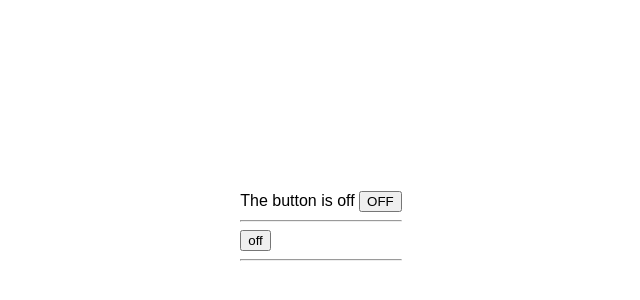
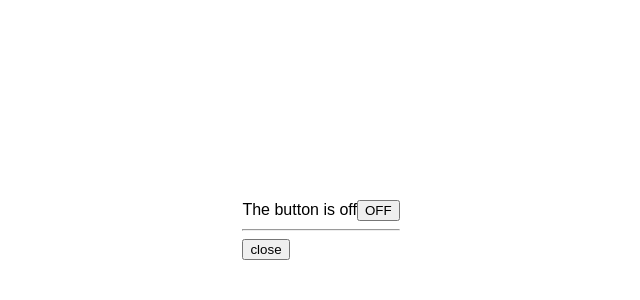
Before and after one commit to lyyourc/advanced-react-component-patterns, a React (Create React App) app: page / in a window 1280 px wide. Shown: the part 170-470 px from the top of the page, without its empty margins (319-959 px from the left). Built offline with nearby package versions, Linux system fonts and the light colour scheme.

Commit message:
c11 - render props

```diff
--- a/src/App.js
+++ b/src/App.js
@@ -2,34 +2,31 @@ import React, { Component } from 'react'
 import ReactDOM from 'react-dom'
 import logo from './logo.svg'
 import './App.css'
-import Toggle, { withToggle } from './components/Toggle'
+import Switch from './components/Switch'
+import Toggle from './components/Toggle'
 
 class MyToggle extends Component {
-  static ToggleMessage = withToggle(
-    ({ toggleContext: { on } }) =>
-      on ? 'Warning: The button is toggled on' : null
-  )
-
   render() {
-    const { toggleContext: { on, toggle } } = this.props
-    return <button onClick={toggle}>{on ? 'on' : 'off'}</button>
+    const { on, toggle } = this.props
+    return <button onClick={toggle}>{on ? 'open' : 'close'}</button>
   }
 }
 
-const MyToggleWrapper = withToggle(MyToggle)
 
 class App extends Component {
   render() {
     return (
       <div className="App">
-        <Toggle onToggle={this.handleToggle}>
-          <Toggle.On> The button is on </Toggle.On>
-          <Toggle.Off> The button is off </Toggle.Off>
-          <Toggle.Button />
-          <hr />
-          <MyToggleWrapper />
-          <hr />
-          <MyToggleWrapper.ToggleMessage />
+        <Toggle
+          onToggle={this.handleToggle}
+          render={({ on, toggle }) => (
+            <div>
+              {on ? 'The button is on' : 'The button is off'}
+              <Switch on={on} onClick={toggle} />
+              <hr />
+              <MyToggle on={on} toggle={toggle} />
+            </div>
+          )}>
         </Toggle>
       </div>
     )
--- a/src/components/Toggle.js
+++ b/src/components/Toggle.js
@@ -1,67 +1,17 @@
 import React, { Component } from 'react'
 import PropTypes, { func } from 'prop-types'
-import hoistNonReactStatic from 'hoist-non-react-statics'
-import Switch from './Switch'
-
-const TOGGLE_CONTEXT = '__toggle__'
-
-const ToggleOn = ({ children, toggleContext: { on } } = {}) => {
-  return on ? children : null
-}
-
-const ToggleOff = ({ children, toggleContext: { on } } = {}) => {
-  return on ? null : children
-}
-
-const ToggleButton = ({ toggleContext: { on, toggle }, ...props }) => {
-  return <Switch on={on} onClick={toggle} {...props} />
-}
-
-export function withToggle(Component) {
-  function Wrapper({ innerRef, ...props }, context) {
-    const toggleContext = context[TOGGLE_CONTEXT]
-    return <Component ref={innerRef} toggleContext={toggleContext} {...props} />
-  }
-
-  Wrapper.contextTypes = {
-    [TOGGLE_CONTEXT]: PropTypes.object.isRequired,
-  }
-
-  Wrapper.displayName = `withToggle(${Component.displayName || Component.name})`
-
-  Wrapper.WrappedComponent = Component
-
-  return hoistNonReactStatic(Wrapper, Component)
-}
 
 export default class Toggle extends Component {
-  static On = withToggle(ToggleOn)
-  static Off = withToggle(ToggleOff)
-  static Button = withToggle(ToggleButton)
-
   static defaultProps = {
     onToggle: () => {},
-  }
-
-  static childContextTypes = {
-    [TOGGLE_CONTEXT]: PropTypes.object.isRequired,
   }
 
   state = {
     on: false,
   }
 
-  getChildContext() {
-    return {
-      [TOGGLE_CONTEXT]: {
-        on: this.state.on,
-        toggle: this.toggle,
-      },
-    }
-  }
-
   render() {
-    return <div>{this.props.children}</div>
+    return this.props.render({ on: this.state.on, toggle: this.toggle })
   }
 
   toggle = () => {
```
